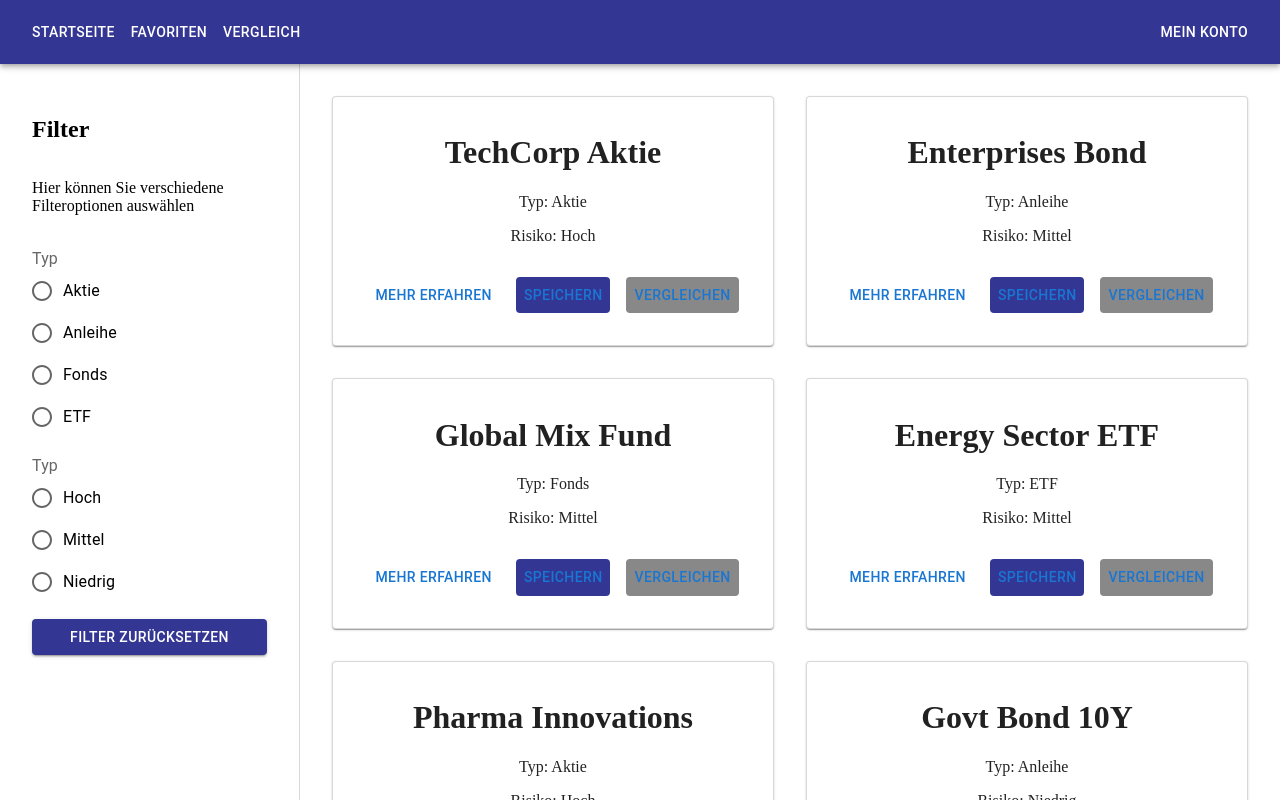
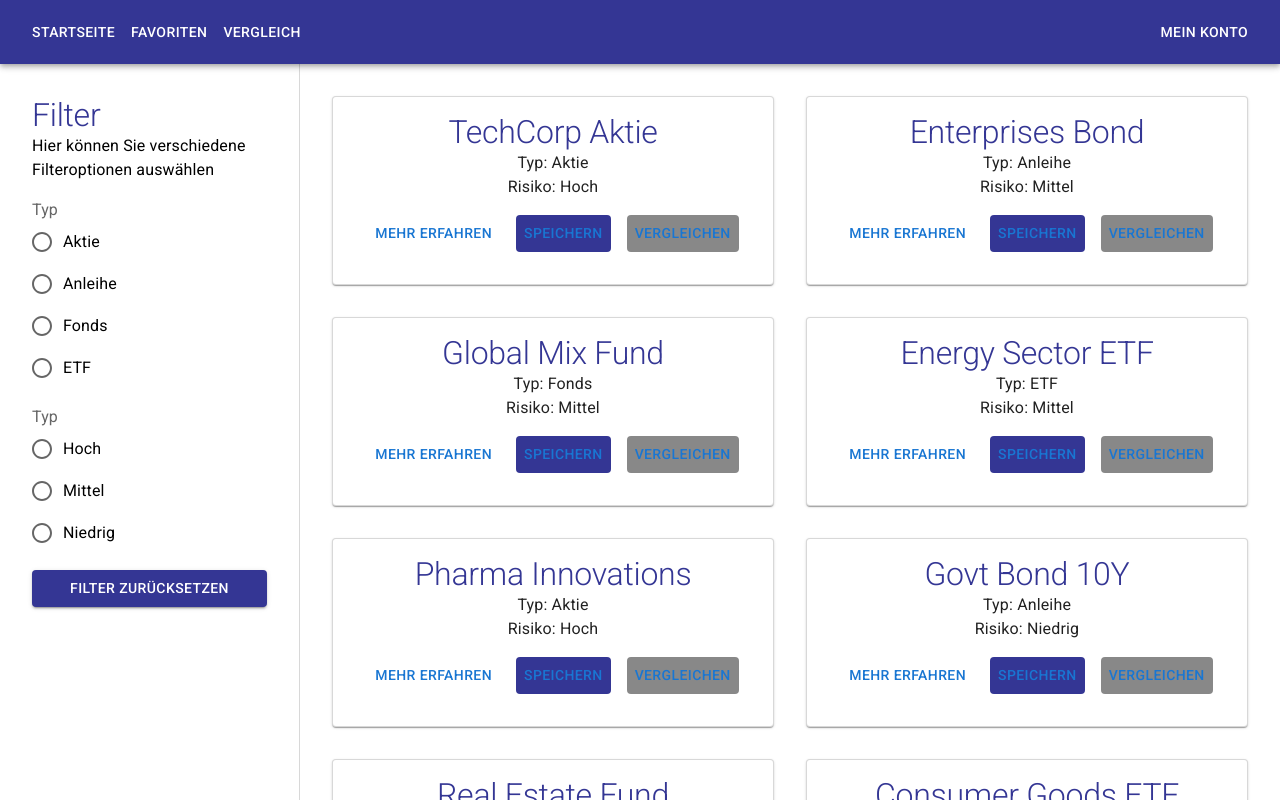
Before and after one commit to claratilmann/dwpbank, a React (Vite) app: page / in a window 1280 px wide. Shown: the top 800 px of the page. Built offline with nearby package versions, Linux system fonts and the light colour scheme.

Commit message:
change typography

```diff
--- a/package.json
+++ b/package.json
@@ -13,6 +13,7 @@
     "@carbon/react": "^1.82.1",
     "@emotion/react": "^11.14.0",
     "@emotion/styled": "^11.14.0",
+    "@fontsource/roboto": "^5.2.5",
     "@mui/icons-material": "^7.1.0",
     "@mui/material": "^7.1.0",
     "carbon-components": "^10.58.15",
--- a/src/components/card.jsx
+++ b/src/components/card.jsx
@@ -2,7 +2,7 @@ import PropTypes from "prop-types";
 import { useSavedSecurities } from "../saveLogic";
 import { useMarkedSecurities } from "../markLogic";
 import { Link } from "react-router-dom";
-import { Card, Button } from "@mui/material";
+import { Card, Button, Typography } from "@mui/material";
 import "../css/card.css";
 
 const SecuritiesCard = ({ security }) => {
@@ -13,9 +13,9 @@ const SecuritiesCard = ({ security }) => {
 
   return (
     <Card>
-      <h1>{security.name}</h1>
-      <p>Typ: {security.typ}</p>
-      <p>Risiko: {security.anlagerisiko}</p>
+      <Typography variant="h2">{security.name}</Typography>
+      <Typography variant="body1">Typ: {security.typ}</Typography>
+      <Typography variant="body1">Risiko: {security.anlagerisiko}</Typography>
       <Link to={`/detail/${security.wkn}`}>
         <Button>Mehr Erfahren</Button>
       </Link>
--- a/src/css/card.css
+++ b/src/css/card.css
@@ -23,3 +23,9 @@
   gap: 2rem;
   padding: 2rem;
 }
+
+.MuiTypography-h2 {
+  font-size: 2rem !important;
+  color: #343694;
+  margin-bottom: 1rem;
+}
--- a/src/main.jsx
+++ b/src/main.jsx
@@ -1,6 +1,10 @@
 import { StrictMode } from "react";
 import { createRoot } from "react-dom/client";
 import App from "./App.jsx";
+import "@fontsource/roboto/300.css";
+import "@fontsource/roboto/400.css";
+import "@fontsource/roboto/500.css";
+import "@fontsource/roboto/700.css";
 import { SavedSecuritiesProvider } from "./saveLogic";
 import { MarkedSecuritiesProvider } from "./markLogic";
 
--- a/src/pages/searchPage.jsx
+++ b/src/pages/searchPage.jsx
@@ -10,6 +10,7 @@ import {
   FormControlLabel,
   FormControl,
   Button,
+  Typography,
 } from "@mui/material";
 
 const typOptions = [
@@ -45,8 +46,10 @@ const SearchPage = () => {
   return (
     <div style={{ display: "flex" }}>
       <div className="filterSection">
-        <h2>Filter</h2>
-        <p>Hier können Sie verschiedene Filteroptionen auswählen</p>
+        <Typography variant="h2">Filter</Typography>
+        <Typography variant="body1">
+          Hier können Sie verschiedene Filteroptionen auswählen
+        </Typography>
         <FormControl>
           <FormLabel id="typ-radio-buttons-group-label">Typ</FormLabel>
           <RadioGroup
```
Also changed, not shown: 1 other file (tests, documents, lock files or other folders).
